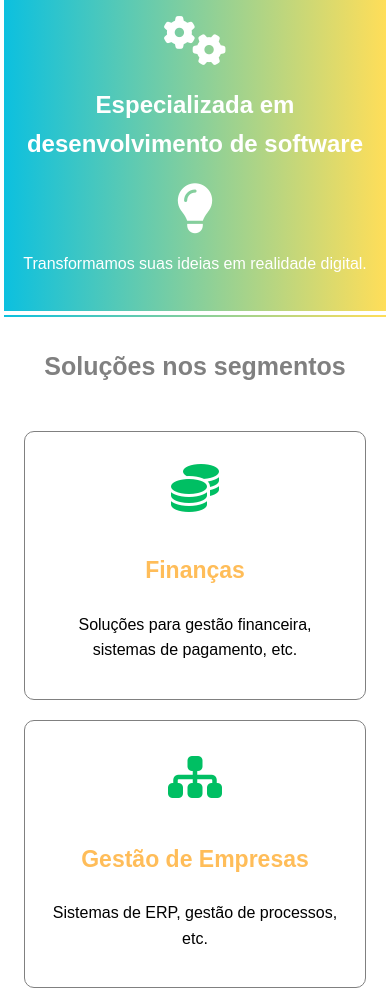
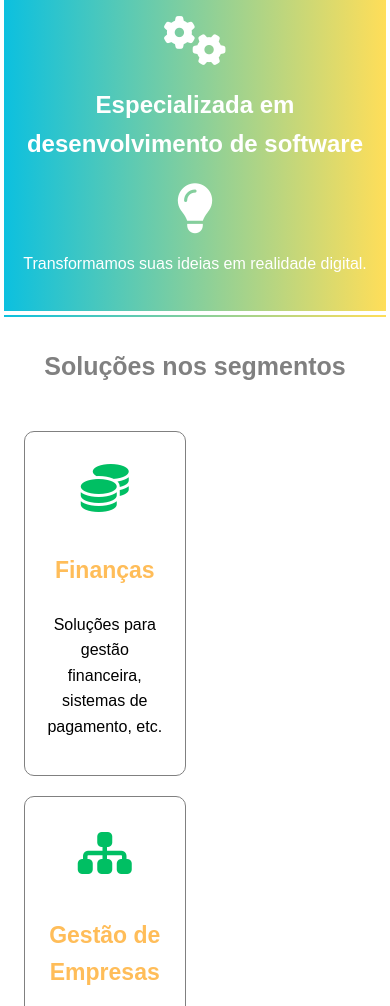
Before and after one commit to brasiltec23/site, a plain HTML site: page index.html in a window 390 px wide. Shown: the part 94-1100 px from the top of the page. Drawn offline with nearby package versions, Linux system fonts and the light colour scheme.

Commit message:
update layout mobile

```diff
--- a/index.html
+++ b/index.html
@@ -152,7 +152,23 @@
     </div>
     <script>
         $(document).ready(function () {
-            // Alternar o menu mobile
+
+            if (window.innerWidth <= 768) {
+                $(".ramos-grid").css({
+                    "display": "flex",
+                    "flex-wrap": "wrap",
+                    "justify-content": "space-between"
+                });
+                $(".ramo").css({
+                    "width": "35%",
+                });
+                $(".contact-form input").css({
+                    "width": "auto",
+                });
+                $(".contact-form textarea").css({
+                    "width": "auto",
+                });
+            }
             $('#menuToggle').click(function () {
                 $('#menuMobile').toggleClass('active');
             });
```
